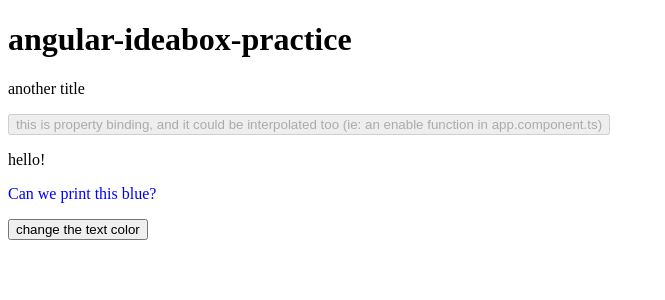
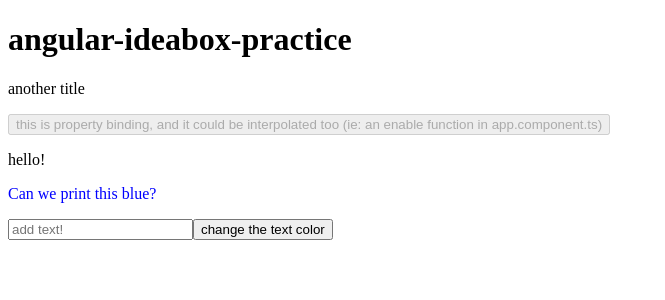
Before and after one commit to whiteheadol/angular-ideabox-one, an Angular app: page / in a window 1280 px wide. Shown: the top 300 px of the page, without its empty margins (0-665 px from the left). Built offline with nearby package versions, Linux system fonts and the light colour scheme.

Commit message:
Add an input tag

```diff
--- a/src/app/app.component.html
+++ b/src/app/app.component.html
@@ -3,4 +3,8 @@
 <button [disabled]="true">this is property binding, and it could be interpolated too (ie: an enable function in app.component.ts)</button>
 <app-ideas></app-ideas>
 <p [class.blue]="this.isBlue">Can we print this blue?</p>
+<input [(ngModel)]="this.inputValue" placeholder="add text!">
 <button (click)="handleClick()">change the text color</button>
+
+
+<!-- this.key vs just key? -->
```
